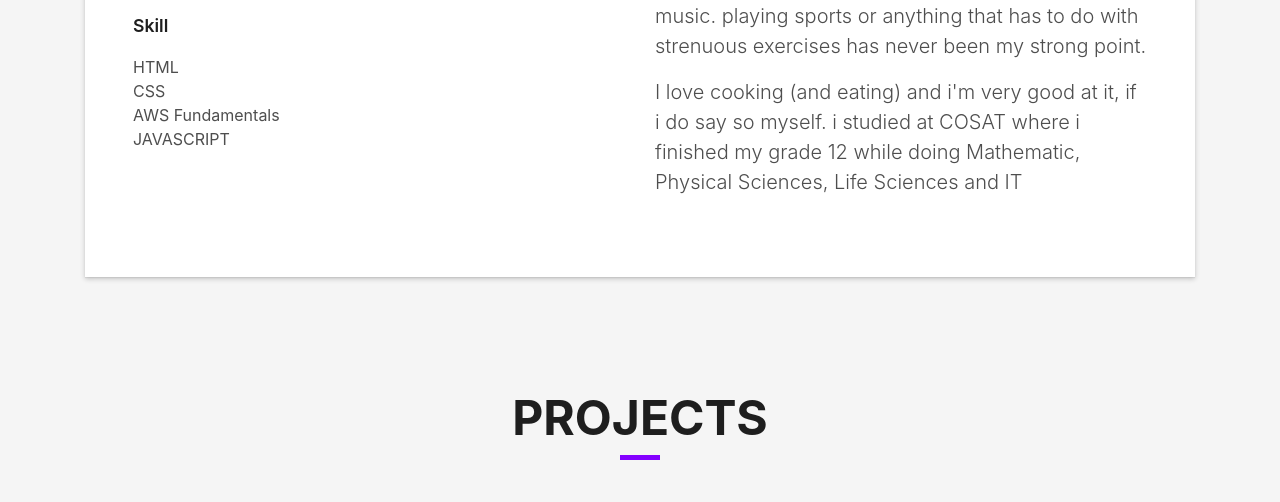
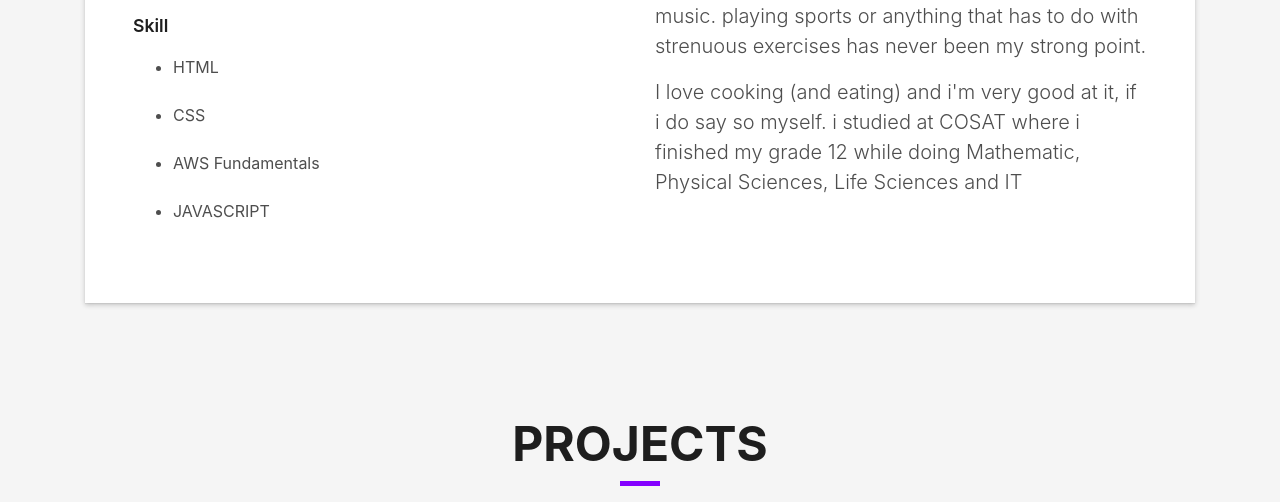
Before and after one commit to yolanda18ngongoma/My_Portfolio, a plain HTML site: page index.html in a window 1280 px wide. Shown: the part 1133-1635 px from the top of the page. Drawn offline with Linux system fonts and the light colour scheme; files whose address does not match are found by name.

Commit message:
Update index.html

```diff
--- a/index.html
+++ b/index.html
@@ -103,14 +103,15 @@
                 </div>
                 <div class="skill-mf">
                   <p class="title-s">Skill</p>
-                  <span>HTML</span> <span class="pull-right"></span>
+                  <ul>
+                    <li> <span>HTML</span> <span class="pull-right"></span></li>
                   <br>
-                  <span>CSS</span> <span class="pull-right"></span>
+                    <li><span>CSS</span> <span class="pull-right"></span></li>
                   <br>
-                  <span>AWS Fundamentals</span> <span class="pull-right"></span>
+                    <li><span>AWS Fundamentals</span> <span class="pull-right"></span></li>
                   <br>
-                  <span>JAVASCRIPT</span> <span class="pull-right"></span>
-
+                    <li><span>JAVASCRIPT</span> <span class="pull-right"></span></li>
+                  </ul>
                 </div>
               </div>
               <div class="col-md-6">
```
